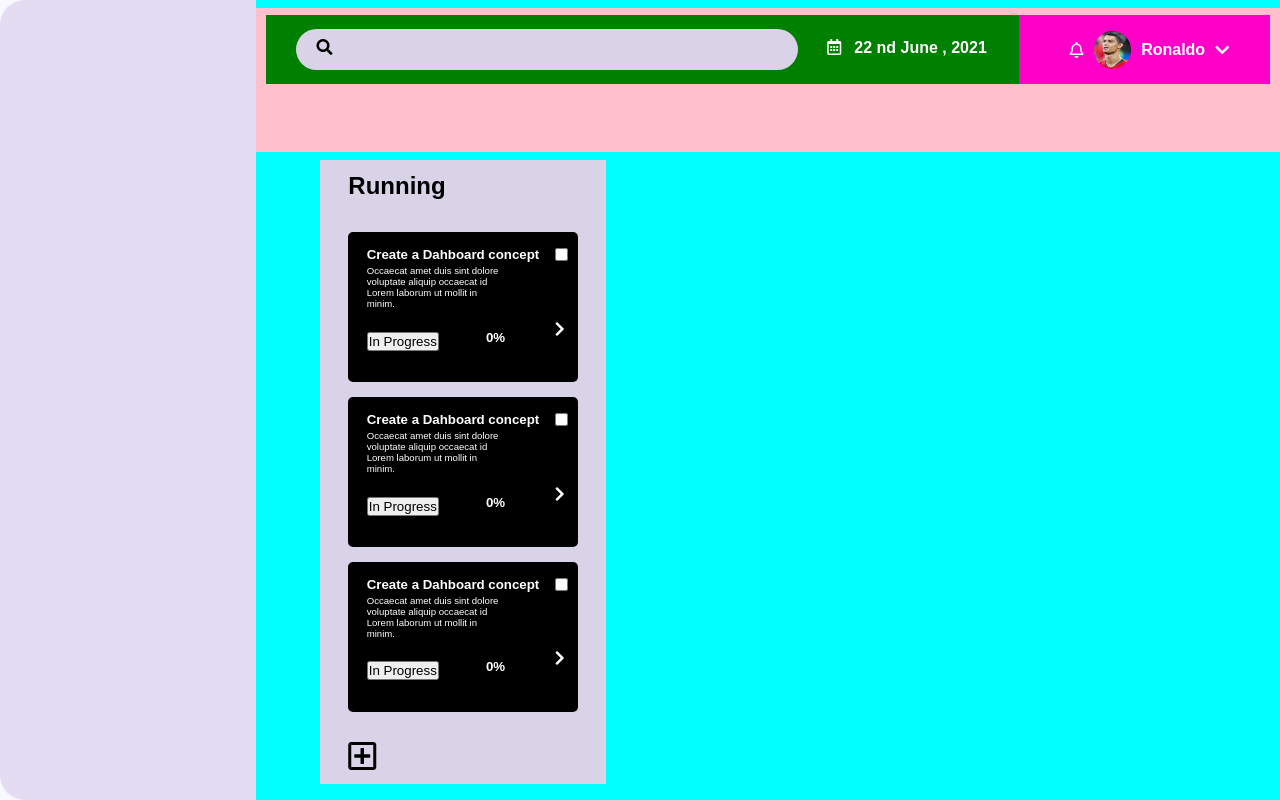
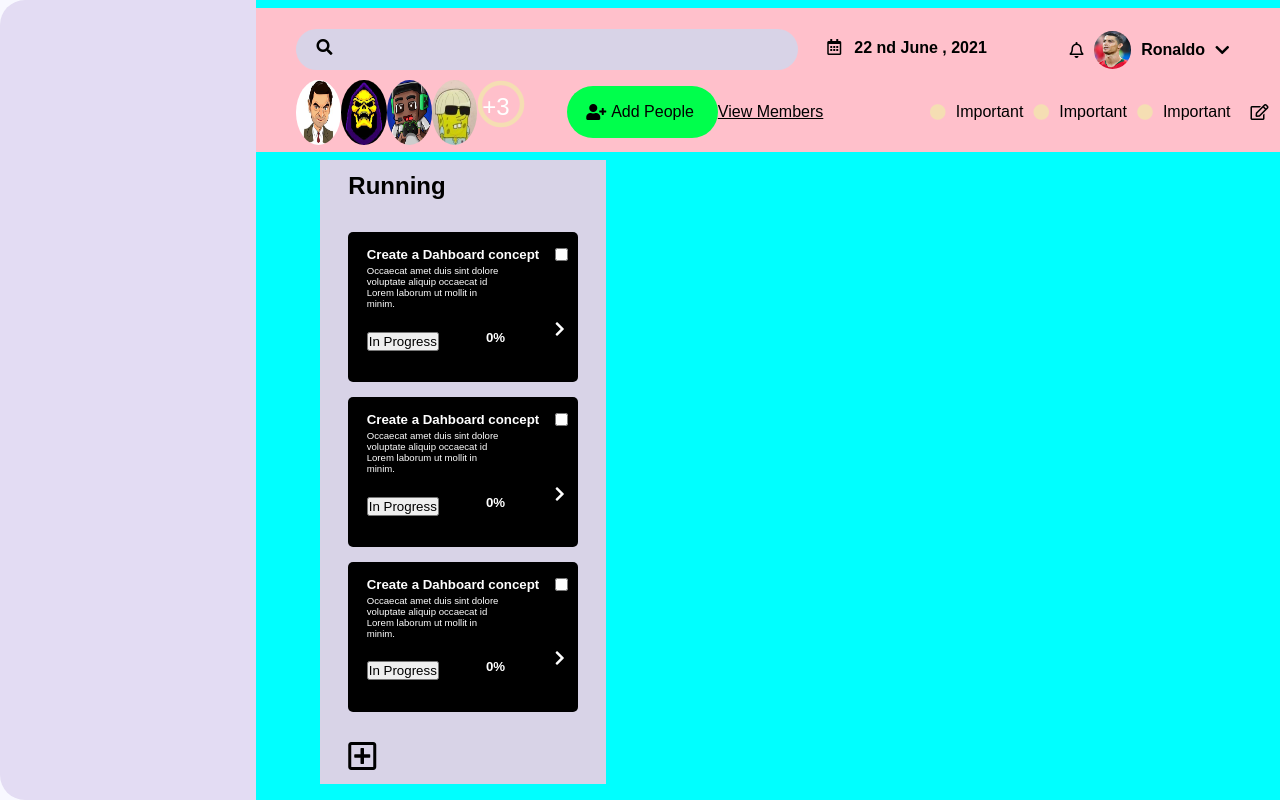
Before and after one commit to fareez-ahamed/dashboard, a React (Create React App) app in the folder dashboard/: page / in a window 1280 px wide. Built offline with nearby package versions, Linux system fonts and the light colour scheme.

Commit message:
Renamed all the components

```diff
--- a/dashboard/src/Header.js
+++ b/dashboard/src/Header.js
@@ -1,10 +1,16 @@
 import React from "react";
-import "./index.css";
-import "./index.css";
+import "./header.css";
+// import Child1 from './Child1';
+// import Child2 from './Child2';
+import Profiles from "./Profiles";
+import image1 from "./image1.jpg";
+import image2 from "./image2.jpg";
+import image3 from "./image3.jpg";
+import image4 from "./image4.jpg";
+// import Profiles from "./Profiles";
 import logo from "./ronaldo.png";
 
-const Header = () => {
-  const nth = (d) => {
+const nth = function (d) {
   if (d > 3 && d < 21) return "th";
   switch (d % 10) {
     case 1:
@@ -33,8 +39,8 @@ const Header = () => {
   "November",
   "December",
 ][fortnightAway.getMonth()];
-
 var today = `${date} ${nth(date)}  ${month} , ${fortnightAway.getFullYear()}`;
+const Header = () => {
   return (
     <div className="header">
       <div className="child1">
@@ -51,7 +57,36 @@ const Header = () => {
           <i class="fas fa-chevron-down"></i>
         </div>
       </div>
-      {/* <Child1 profilename="Ronaldo"/> */}
+      <div className="child2">
+        <div className="multipleprofiles">
+          <Profiles image={image1} />
+          <Profiles image={image2} />
+          <Profiles image={image3} />
+          <Profiles image={image4} />
+          <i className="far fa-circle"></i>
+          <p className="para1">+3</p>
+        </div>
+        <div className="addprofile">
+          <span className="profilebtn">
+            <i className="fas fa-user-plus"></i>
+            <p style={{ padding: "5px" }}>Add People</p>
+          </span>
+          <p className="para3">
+            <u>View Members</u>
+          </p>
+        </div>
+        <div className="priority">
+          <i id="smallcircle" className="fas fa-circle"></i>
+          <p className="para">Important</p>
+          <i id="smallcircle" className="fas fa-circle"></i>
+          <p className="para">Important</p>
+          <i id="smallcircle" className="fas fa-circle"></i>
+          <p className="para2">Important</p>
+          <i class="far fa-edit"></i>
+        </div>
+      </div>
+      {/* <Child1 profilename="Ronaldo" />
+        <Child2 /> */}
     </div>
   );
 };
--- a/dashboard/src/Mainbody.js
+++ b/dashboard/src/Mainbody.js
@@ -1,14 +1,14 @@
 import React from "react";
 import "./index.css";
+
+import Runningprojects from "./Runningprojects";
+
 import Header from "./Header";
-// import Item1 from './Item1';
-import Runningprojects from "./Runningprojects";
 
 const Mainbody = () => {
   return (
     <div className="items">
       <Header />
-      {/* <Item1/>     */}
       <Runningprojects />
     </div>
   );
--- a/dashboard/src/Profiles.js
+++ b/dashboard/src/Profiles.js
@@ -1,12 +1,11 @@
-import React from 'react'
+import React from "react";
 
-const Profiles = ( props) => {
-
-    return (
-        <>
-       <img className="images" src={props.image}/></>
-
-    )
-}
+const Profiles = (props) => {
+  return (
+    <>
+      <img className="images" src={props.image} alt="Not-found" />
+    </>
+  );
+};
 
 export default Profiles;
--- a/dashboard/src/RunningProjectsCard.js
+++ b/dashboard/src/RunningProjectsCard.js
@@ -1,7 +1,7 @@
 import React from "react";
-import "./index.css";
+import "./card.css";
 
-const RunningProjectsCard = () => {
+const RunningprojectsCard = () => {
   return (
     <div className="card">
       <h5 className="cardtitle">Create a Dahboard concept</h5>
@@ -19,4 +19,4 @@ const RunningProjectsCard = () => {
   );
 };
 
-export default RunningProjectsCard;
+export default RunningprojectsCard;
--- a/dashboard/src/Runningprojects.js
+++ b/dashboard/src/Runningprojects.js
@@ -1,14 +1,14 @@
 import React from "react";
-import "./index.css";
-import RunningProjectsCard from "./RunningProjectsCard";
+import "./runningprojects.css";
+import Card from "./RunningprojectsCard";
 const Runningprojects = () => {
   return (
-    <div className="item1">
+    <div className="runningprojects">
       {/* <h2>Running Projects</h2> */}
       <h2 className="titles">Running</h2>
-      <RunningProjectsCard />
-      <RunningProjectsCard />
-      <RunningProjectsCard />
+      <Card />
+      <Card />
+      <Card />
       <i className="far fa-plus-square"></i>
     </div>
   );
--- /dev/null
+++ b/dashboard/src/card.css
@@ -0,0 +1,40 @@
+.card{
+background-color: black;
+border-radius: 5px ;
+width:80%;
+height: 24%;
+color:white;
+}
+.cardchild{
+  position: absolute;
+  top:0;
+  right: 0;
+}
+
+.cardbtn{
+  position: relative;
+  top:15%;
+  /* bottom:2%; */
+  left:8%;
+}
+.cardperc{
+   position: relative;
+  top:1%;
+  left:60%;
+
+}
+.cardtitle{
+  position: relative;
+  top:10%;
+  left:8%
+}
+.cardcheck{
+  position: relative;
+  left: 90%;
+}
+
+.fa-chevron-right{
+  position: relative;
+  bottom:15%;
+  left:90%;
+}
--- /dev/null
+++ b/dashboard/src/header.css
@@ -0,0 +1,184 @@
+.header{
+  position: absolute;
+  top:1%;
+  width:100%;
+  height: 18%;
+  background-color: pink;
+}
+
+.child1{
+
+  width:98%;
+
+  height: 48%;
+
+  position: absolute;
+  top: 5%;
+  left:1%;
+  /* right:0; */
+  /* background-color:green; */
+}
+.child2{
+
+  width:98%;
+
+  height: 45%;
+  display: flex;
+  flex-wrap: wrap;
+
+
+  position: absolute;
+  top: 50%;
+  left:1%;
+  /* right:0; */
+  /* background-color:yellow; */
+}
+
+.input{
+  height: 60%;
+  width:45%;
+  padding-left:5%;
+  position:absolute;
+  top:20%;
+  left:3%;
+  background-color:#d8d3e7;
+  border:none;
+  outline: none;
+  border-radius:25px;
+
+}
+
+.fa-search{
+position: absolute;
+top: 35%;
+left:5%;
+}
+
+.date{
+  width: 18%;
+  height:100%;
+  position:absolute;
+  left:55%;
+  /* background-color: black; */
+}
+.fa-calendar-alt{
+  color:black;
+  position: absolute;
+  top: 35%;
+  left:5%;
+}
+.time{
+  color:black;
+  position: absolute;
+  top: 35%;
+  left:20%;
+}
+
+.profile{
+  width: 25%;
+  height:100%;
+  position:absolute;
+  right:0;
+  display: flex;
+  flex-direction: row;
+  justify-content: center;
+  align-items: center;
+  /* background-color: rgb(255, 0, 200); */
+}
+.rnimg{
+  width:15%;
+  height: 55%;
+  /* border-radius: 50%; */
+  border-top-left-radius: 50% 50%;
+  border-top-right-radius: 50% 50%;
+  border-bottom-right-radius: 50% 50%;
+  border-bottom-left-radius: 50% 50%;
+  margin-left:10px ;
+}
+.fa-bell,.fa-chevron-down{
+  margin-left:10px;
+}
+
+.profilename{
+  color:black;
+  margin-left:10px ;
+}
+
+.multipleprofiles{
+  position: absolute;
+  top: 0;
+  left:3%;
+  width:25%;
+  height: 100%;
+  display: flex;
+  flex-wrap: wrap;
+  /* background-color: black;  */
+
+}
+.images{
+  width: 18%;
+  border-top-left-radius: 50% 50%;
+  border-top-right-radius: 50% 50%;
+  border-bottom-right-radius: 50% 50%;
+  border-bottom-left-radius: 50% 50%;
+  /* height:15%; */
+
+}
+
+
+.addprofile{
+  width:30%;
+  height:100%;
+  /* background-color: teal; */
+  position:absolute;
+  left: 30%;
+  display: flex;
+  justify-content: center;
+  align-items: center;
+
+}
+.priority{
+  width:35%;
+  height:100%;
+  /* background-color: teal; */
+  position:absolute;
+  left: 65%;
+  display: flex;
+  justify-content: center;
+  align-items: center;
+  flex-direction: row;
+}
+
+#smallcircle{
+  font-size: 1rem;
+  padding: 10px;
+}
+
+
+.profilebtn{
+  width:50%;
+  height: 80%;
+  position:absolute;
+  top:10%;
+  /* background-color: rgb(81,107,143); */
+  background-color: rgb(0, 255, 76);
+  left:0;
+  display: flex;
+  justify-content: center;
+  align-items: center;
+  border-radius: 28px;
+}
+
+.para3{
+  width:50%;
+  height: 80%;
+  position:absolute;
+  top:10%;
+  /* background-color: rgb(81,107,143); */
+  /* background-color: rgb(0, 255, 76); */
+  left:50%;
+  display: flex;
+  /* justify-content: center; */
+  align-items: center;
+  /* border-radius: 28px; */
+}
--- a/dashboard/src/index.css
+++ b/dashboard/src/index.css
@@ -28,162 +28,60 @@ body{
   background-color: aqua;
 }
 
-.item1{
+
+.item2{
   width:28%;
   height: 78%;
   display: flex;
   /* flex-wrap: wrap; */
   flex-direction: column;
-
+  gap:15px;
   justify-content: center;
   align-items: center;
   position:absolute;
-  gap:15px;
-  /* top:30%;
-  margin:30px; */
   top:20%;
-  left:5%;
+  left:35%;
+  /* margin:30px; */
   background-color: #d8d3e7;
 }
-
-
-.item1,.item2,.item3{
-  margin-left: 12.5px;
-}
-.header{
-  position: absolute;
-  top:1%;
-  width:100%;
-  height: 18%;
-  background-color: pink;
-}
-.child1{
-
-  width:98%;
-
-  height: 48%;
+.item3{
+  width:28%;
+  height: 78%;
   display: flex;
-  flex-direction: row;
-
-  position: absolute;
-  top: 5%;
-  left:1%;
-  /* right:0; */
-  background-color:green;
-}
-
-
-.input{
-  height: 60%;
-  width:45%;
-  padding-left:5%;
+  flex-direction: column;
+  justify-content: center;
+  align-items: center;
   position:absolute;
   top:20%;
-  left:3%;
-  background-color:#d8d3e7;
-  border:none;
-  outline: none;
-  border-radius:25px;
+  left:65%;
+  /* margin:30px; */
+  background-color: #d8d3e7;
 
 }
 
-.fa-search{
-position: absolute;
-top: 35%;
-left:5%;
-}
-
-.date{
-  width: 18%;
-  height:100%;
-  position:absolute;
-  left:55%;
-  /* background-color: black; */
-}
-.fa-calendar-alt{
-  color: white;
-  position: absolute;
-  top: 35%;
-  left:5%;
-}
-.time{
-  color:white;
-  position: absolute;
-  top: 35%;
-  left:20%;
-}
-
-.profile{
-  width: 25%;
-  height:100%;
-  position:absolute;
-  right:0;
-  display: flex;
-  flex-direction: row;
-  justify-content: center;
-  align-items: center;
-  background-color: rgb(255, 0, 200);
-}
-.rnimg{
-  width:15%;
-  height: 55%;
-  /* border-radius: 50%; */
-  border-top-left-radius: 50% 50%;
-  border-top-right-radius: 50% 50%;
-  border-bottom-right-radius: 50% 50%;
-  border-bottom-left-radius: 50% 50%;
-  margin-left:10px ;
-}
-.fa-bell,.fa-chevron-down{
-  margin-left:10px;
-  color: aliceblue ;
-}
-
-.profilename{
-  color:white;
-  margin-left:10px ;
+.runningprojects,.item2,.item3{
+  margin-left: 12.5px;
 }
 
 
 
-
-
-.profilebtn{
-  width:50%;
-  height: 80%;
+.fa-circle{
+  color:wheat;
+  font-size: 3em;
+}
+.para1{
+  color: rgb(255, 255, 255);
+  font-size: 1.5em;
   position:absolute;
-  top:10%;
-  /* background-color: rgb(81,107,143); */
-  background-color: rgb(0, 255, 76);
-  left:0;
-  display: flex;
-  justify-content: center;
-  align-items: center;
-  border-radius: 28px;
+  top: 20%;
+  right: 15%;
 }
 
 
-
-.card{
-background-color: black;
-border-radius: 5px ;
-width:80%;
-height: 24%;
-color:white;
+.para2{
+  padding-right: 20px;
 }
 
-.fa-plus-square{
-  position: absolute;
-  font-size: 2rem;
-  bottom: 12px;
-  left:10%;
-}
-
-.titles{
-  position: absolute;
-  top:12px;
-  left:10%;
-}
 
 .para4{
   position: relative;
@@ -191,46 +89,3 @@ color:white;
   width:60%;
   font-size: 0.60em;
 }
-
-.cardchild{
-  position: absolute;
-  top:0;
-  right: 0;
-}
-
-.fa-chevron-right{
-  position: relative;
-  bottom:15%;
-  left:90%;
-}
-
-.cardbtn{
-  position: relative;
-  top:15%;
-  /* bottom:2%; */
-  left:8%;
-}
-.cardperc{
-   position: relative;
-  top:1%;
-  left:60%;
-
-}
-
-.cardtitle{
-  position: relative;
-  top:10%;
-  left:8%
-}
-
-.cardcheck{
-  position: relative;
-  left: 90%;
-}
-
-#Completededit{
-position: absolute;
-  font-size: 2rem;
-  bottom: 12px;
-  left:10%;
-}
--- /dev/null
+++ b/dashboard/src/runningprojects.css
@@ -0,0 +1,30 @@
+.runningprojects{
+  width:28%;
+  height: 78%;
+  display: flex;
+  /* flex-wrap: wrap; */
+  flex-direction: column;
+
+  justify-content: center;
+  align-items: center;
+  position:absolute;
+  gap:15px;
+  /* top:30%;
+  margin:30px; */
+  top:20%;
+  left:5%;
+  background-color: #d8d3e7;
+}
+
+.titles{
+  position: absolute;
+  top:12px;
+  left:10%;
+}
+
+.fa-plus-square{
+  position: absolute;
+  font-size: 2rem;
+  bottom: 12px;
+  left:10%;
+}
```
Also changed, not shown: dashboard/src/CompletedProjectsCard.js (deleted, +0 -21 lines), dashboard/src/Sidenav.js (+8 -4 lines). Lines whose indentation alone changed are shown as unchanged.
